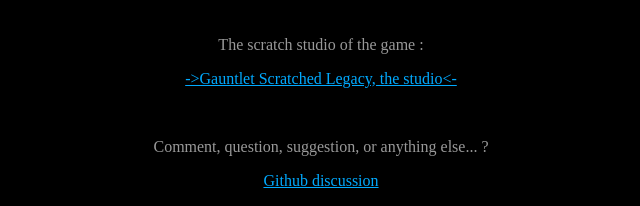
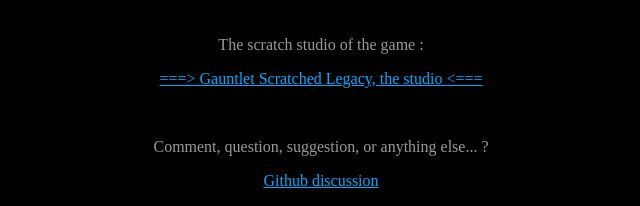
Before and after one commit to Saroder/Gauntlet-Scratched-Legacy, a plain HTML site: page index.html in a window 1280 px wide. Shown: the part 591-797 px from the top of the page, 319-959 px from the left. Drawn offline with Linux system fonts and the light colour scheme.

Commit message:
Update index.html

```diff
--- a/index.html
+++ b/index.html
@@ -15,7 +15,7 @@
 <p style="text-align: center;"><a href="https://github.com/Saroder/Gauntlet-Scratched-Legacy/releases/download/Alpha01/Gauntlet.Scratched.Legacy.V_Alpha01.zip" style="color:#00AAFF;" title="https://github.com/Saroder/Gauntlet-Scratched-Legacy/releases/download/Alpha01/Gauntlet.Scratched.Legacy.V_Alpha01.zip">Gauntlet.Scratched.Legacy.V_Alpha01.zip (Zipped HTML)</a></p>
 <p><br /><br /><br /><br /></p>
 <p style="text-align: center;"><span style="color: #999999;">The scratch studio of the game :</span></p>
-<p style="text-align: center;"><a href="https://scratch.mit.edu/studios/34959507" style="color:#00AAFF;" target="_blank" title="The scratch studio">->Gauntlet Scratched Legacy, the studio<-</a></p>
+<p style="text-align: center;"><a href="https://scratch.mit.edu/studios/34959507" style="color:#00AAFF;" target="_blank" title="The scratch studio">===> Gauntlet Scratched Legacy, the studio <===</a></p>
 <br />
 <p style="text-align: center;"><span style="color: #999999;">Comment, question, suggestion, or anything else... ?</span></p>
 <p style="text-align: center;"><a href="https://github.com/Saroder/Gauntlet-Scratched-Legacy/discussions" style="color:#00AAFF;" target="_blank" title="Github discussion">Github discussion</a></p>
```
